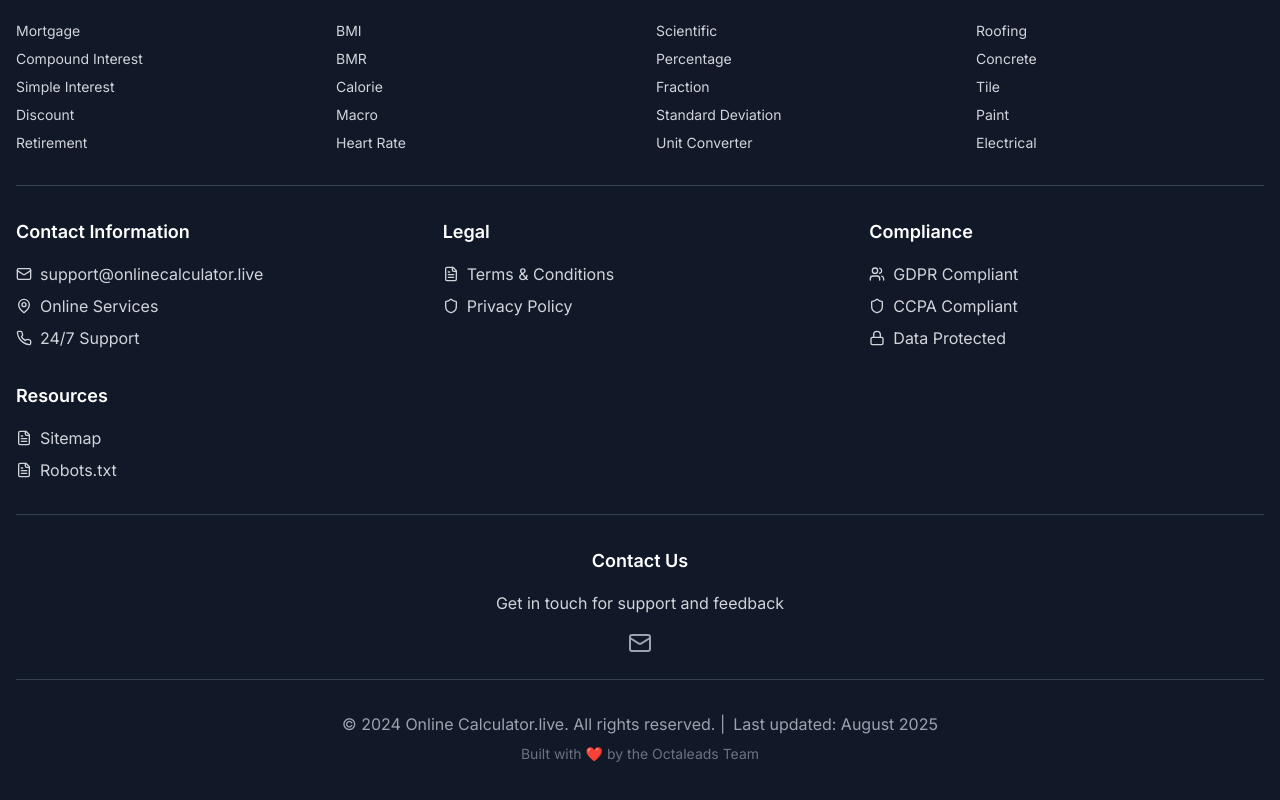
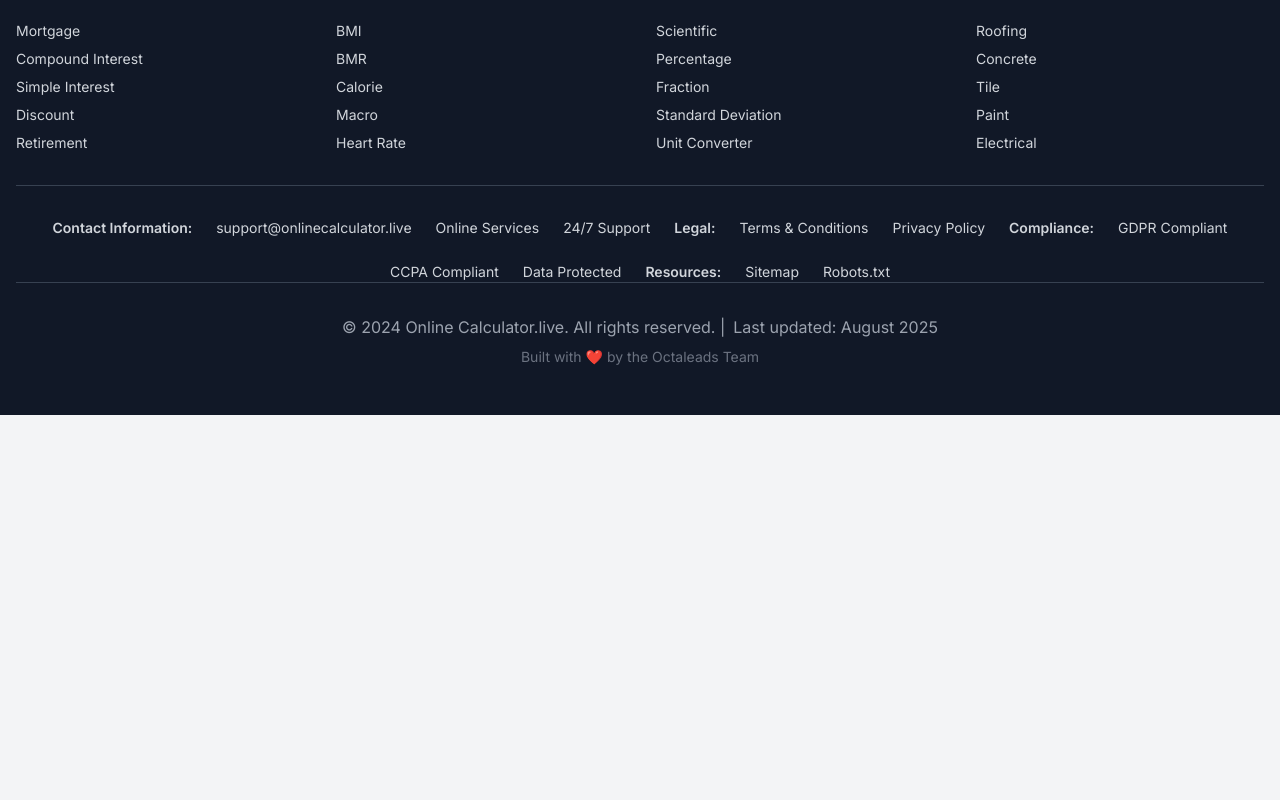
Before and after one commit to octaleadsprivatelimited-cloud/calculator, a Next.js app: page / in a window 1280 px wide. Shown: the part 4657-5457 px from the top of the page. After the commit the page ends 5072 px from the top, so only its background shows below. Built offline with nearby package versions, Linux system fonts and the light colour scheme; no server answers.

Commit message:
Update footer: convert Contact & Legal section to single line format and remove Contact Us section

```diff
--- a/app/components/Footer.tsx
+++ b/app/components/Footer.tsx
@@ -109,91 +109,32 @@ export default function Footer() {
 
         {/* Contact & Legal */}
         <div className="border-t border-gray-700 pt-8">
-          <div className="grid grid-cols-1 md:grid-cols-2 lg:grid-cols-3 gap-8">
-            {/* Contact Info */}
-            <div>
-              <h4 className="text-lg font-semibold mb-4">Contact Information</h4>
-              <div className="space-y-2 text-gray-300">
-                <div className="flex items-center">
-                  <Mail className="w-4 h-4 mr-2" />
-                  <a href="mailto:support@onlinecalculator.live" className="hover:text-white transition-colors">
-                    support@onlinecalculator.live
-                  </a>
-                </div>
-                <div className="flex items-center">
-                  <MapPin className="w-4 h-4 mr-2" />
-                  <span>Online Services</span>
-                </div>
-                <div className="flex items-center">
-                  <Phone className="w-4 h-4 mr-2" />
-                  <span>24/7 Support</span>
-                </div>
-              </div>
-            </div>
+          <div className="text-center">
+            <div className="flex flex-wrap justify-center items-center gap-6 text-sm text-gray-300">
+              <span className="font-semibold">Contact Information:</span>
+              <a href="mailto:support@onlinecalculator.live" className="hover:text-white transition-colors">
+                support@onlinecalculator.live
+              </a>
+              <span>Online Services</span>
+              <span>24/7 Support</span>
 
-            {/* Legal Links */}
-            <div>
-              <h4 className="text-lg font-semibold mb-4">Legal</h4>
-              <div className="space-y-2">
-                <Link href="/terms" className="text-gray-300 hover:text-white transition-colors flex items-center">
-                  <FileText className="w-4 h-4 mr-2" />
-                  Terms & Conditions
-                </Link>
-                <Link href="/privacy" className="text-gray-300 hover:text-white transition-colors flex items-center">
-                  <Shield className="w-4 h-4 mr-2" />
-                  Privacy Policy
-                </Link>
-              </div>
-            </div>
+              <span className="font-semibold">Legal:</span>
+              <Link href="/terms" className="hover:text-white transition-colors">Terms & Conditions</Link>
+              <Link href="/privacy" className="hover:text-white transition-colors">Privacy Policy</Link>
 
-            {/* Compliance */}
-            <div>
-              <h4 className="text-lg font-semibold mb-4">Compliance</h4>
-              <div className="space-y-2">
-                <Link href="/gdpr-compliance" className="text-gray-300 hover:text-white transition-colors flex items-center">
-                  <Users className="w-4 h-4 mr-2" />
-                  GDPR Compliant
-                </Link>
-                <Link href="/ccpa-compliance" className="text-gray-300 hover:text-white transition-colors flex items-center">
-                  <Shield className="w-4 h-4 mr-2" />
-                  CCPA Compliant
-                </Link>
-                <Link href="/data-protection" className="text-gray-300 hover:text-white transition-colors flex items-center">
-                  <Lock className="w-4 h-4 mr-2" />
-                  Data Protected
-                </Link>
-              </div>
-            </div>
+              <span className="font-semibold">Compliance:</span>
+              <Link href="/gdpr-compliance" className="hover:text-white transition-colors">GDPR Compliant</Link>
+              <Link href="/ccpa-compliance" className="hover:text-white transition-colors">CCPA Compliant</Link>
+              <Link href="/data-protection" className="hover:text-white transition-colors">Data Protected</Link>
 
-            {/* Additional Resources */}
-            <div>
-              <h4 className="text-lg font-semibold mb-4">Resources</h4>
-              <div className="space-y-2">
-                <Link href="/sitemap.xml" className="text-gray-300 hover:text-white transition-colors flex items-center">
-                  <FileText className="w-4 h-4 mr-2" />
-                  Sitemap
-                </Link>
-                <Link href="/robots.txt" className="text-gray-300 hover:text-white transition-colors flex items-center">
-                  <FileText className="w-4 h-4 mr-2" />
-                  Robots.txt
-                </Link>
-              </div>
+              <span className="font-semibold">Resources:</span>
+              <Link href="/sitemap.xml" className="hover:text-white transition-colors">Sitemap</Link>
+              <Link href="/robots.txt" className="hover:text-white transition-colors">Robots.txt</Link>
             </div>
           </div>
         </div>
 
-        {/* Contact Information */}
-        <div className="border-t border-gray-700 mt-8 pt-8">
-          <div className="text-center mb-6">
-            <h4 className="text-lg font-semibold mb-4">Contact Us</h4>
-            <p className="text-gray-300 mb-4">Get in touch for support and feedback</p>
-            <div className="flex justify-center space-x-6">
-              <a href="mailto:support@onlinecalculator.live" className="text-gray-400 hover:text-white transition-colors">
-                <Mail className="w-6 h-6" />
-              </a>
-            </div>
-          </div>
-        </div>
+
 
         {/* Copyright */}
         <div className="border-t border-gray-700 pt-8 text-center">
```
